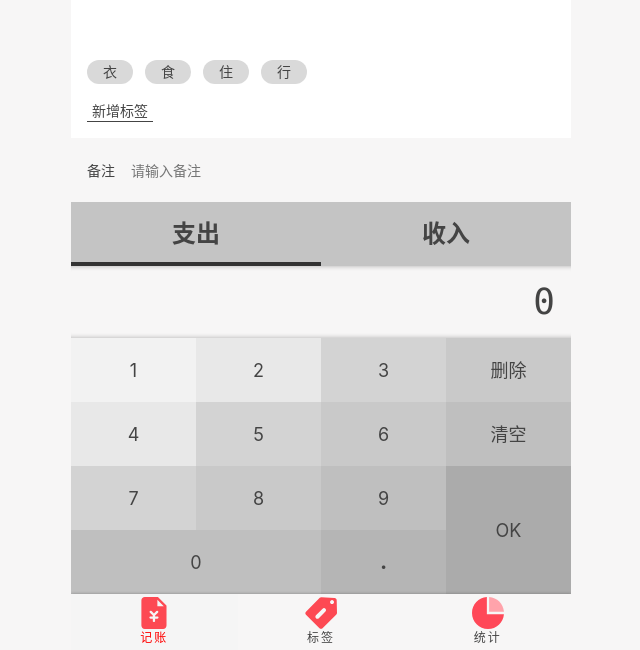
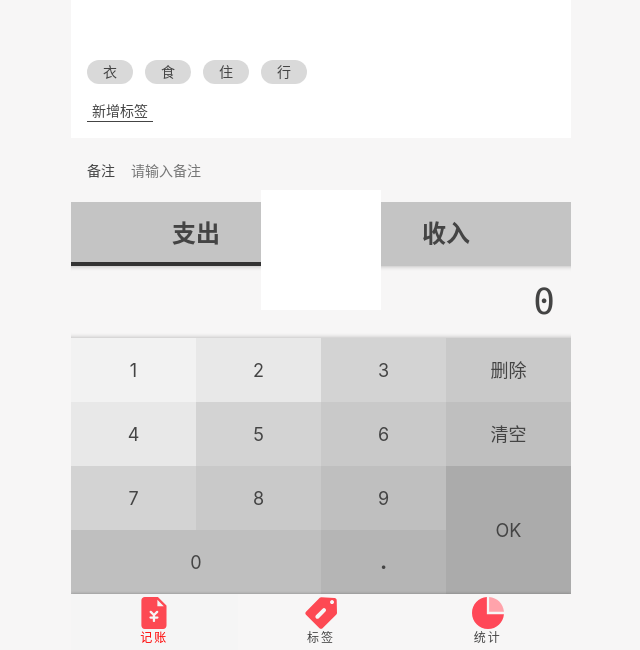
Before and after one commit to AndyDufr/readily-websit, a Vue app: page /#/money in a window 1280 px wide. Before the commit this address led to /money#/money. Shown: the part 150-800 px from the top of the page, without its empty margins (319-959 px from the left). Built offline with nearby package versions, Linux system fonts and the light colour scheme.

Commit message:
改回 hash 模式

```diff
--- a/package.json
+++ b/package.json
@@ -5,16 +5,19 @@
   "scripts": {
     "serve": "vue-cli-service serve",
     "build": "vue-cli-service build",
+    "build:dev":"cross-env NODE_ENV-development vue-cli-serveice build",
     "test:unit": "vue-cli-service test:unit",
     "lint": "vue-cli-service lint"
   },
   "dependencies": {
     "core-js": "^3.6.5",
+    "cross-env": "^7.0.3",
     "dayjs": "^1.11.0",
     "echarts": "^5.3.1",
     "nanoid": "^3.3.1",
     "register-service-worker": "^1.7.1",
     "svg-sprite-loader": "4.1.6",
+    "vant": "^2.12.45",
     "vue": "^2.6.11",
     "vue-class-component": "^7.2.3",
     "vue-property-decorator": "^9.1.2",
--- a/src/main.ts
+++ b/src/main.ts
@@ -6,8 +6,11 @@ import store from './store'
 import Nav from '@/components/Nav.vue'
 import Icon from '@/components/Icon.vue'
 import Layout from '@/components/Layout.vue'
+import { Overlay } from 'vant'
+import vant from 'vant'
 
-
+Vue.use(vant)
+Vue.use(Overlay)
 Vue.component('Nav', Nav)
 Vue.config.productionTip = false
 Vue.component('Icon', Icon)
--- a/src/router/index.ts
+++ b/src/router/index.ts
@@ -37,8 +37,7 @@ const routes: Array<RouteConfig> = [
 ]
 
 const router = new VueRouter({
-  routes,
-  mode: 'history'
+  routes
 })
 
 export default router
--- a/src/views/Money.vue
+++ b/src/views/Money.vue
@@ -15,6 +15,11 @@
       @update:value="onUpdateTags"
       :value="record.tags"
     />
+    <van-overlay :show="show" @click="show = false">
+      <div class="wrapper">
+        <div class="block" />
+      </div>
+    </van-overlay>
   </layout>
 </template>
 
@@ -27,11 +32,11 @@ import NumberPad from "@/components/money/NumberPad.vue";
 import tagListModel from "@/models/tagListModel";
 import { Component } from "vue-property-decorator";
 import store from "@/store/myStore";
-
 @Component({
   components: { Tags, Notes, Types, NumberPad },
 })
 export default class Money extends Vue {
+  show = true;
   tags = tagListModel.fetch();
   // eslint-disable-next-line @typescript-eslint/explicit-module-boundary-types
   // get recordList1() {
@@ -84,4 +89,21 @@ export default class Money extends Vue {
 .notes {
   padding: 12px 0;
 }
+.wrapper {
+  display: flex;
+  position: fixed;
+  top: 50%;
+  left: 50%;
+  transform: translate(-50%, -50%);
+  align-items: center;
+  justify-content: center;
+  height: 100%;
+  z-index: 99999;
+}
+
+.block {
+  width: 120px;
+  height: 120px;
+  background-color: #fff;
+}
 </style>
--- a/vue.config.js
+++ b/vue.config.js
@@ -3,7 +3,7 @@
 const path = require('path')
 
 module.exports = {
-  publicPath: process.env.NODE_ENV === 'production'?"/readily-websit/":"/",
+  publicPath: process.env.NODE_ENV === 'production'?"/readily/":"/",
   lintOnSave: false,
   chainWebpack: config => {
     const dir = path.resolve(__dirname, 'src/assets/icons')
```
Also changed, not shown: 2 other files (tests, documents, lock files or other folders).
